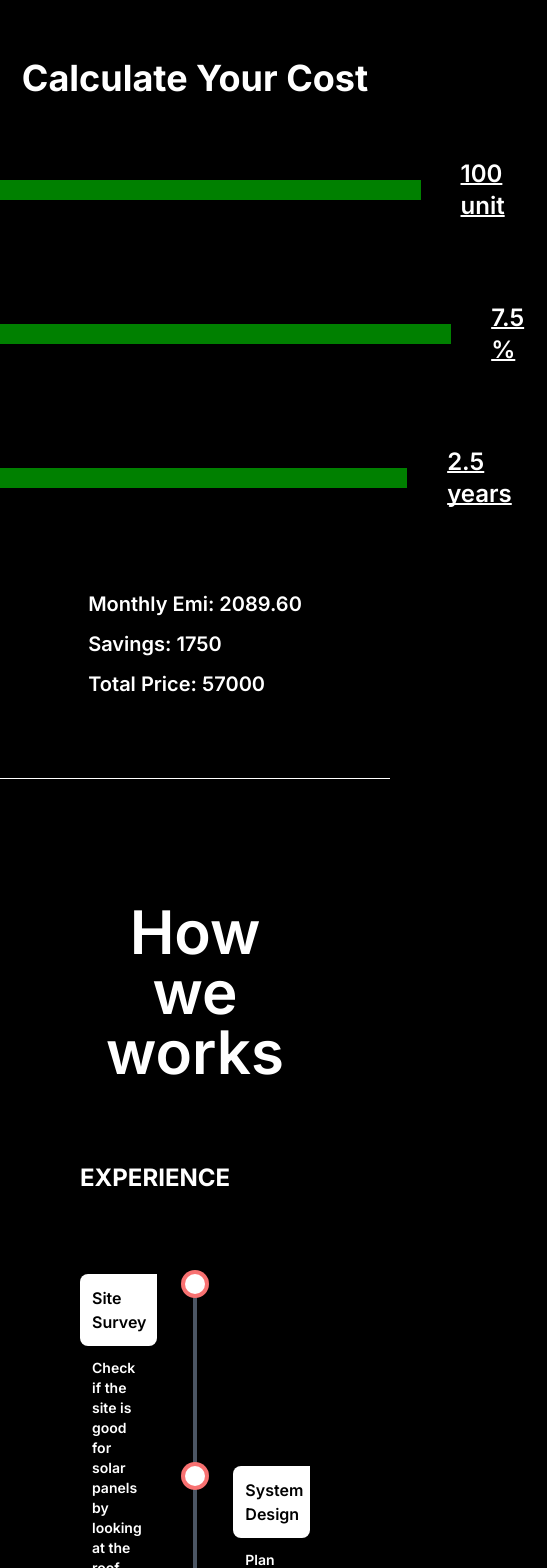
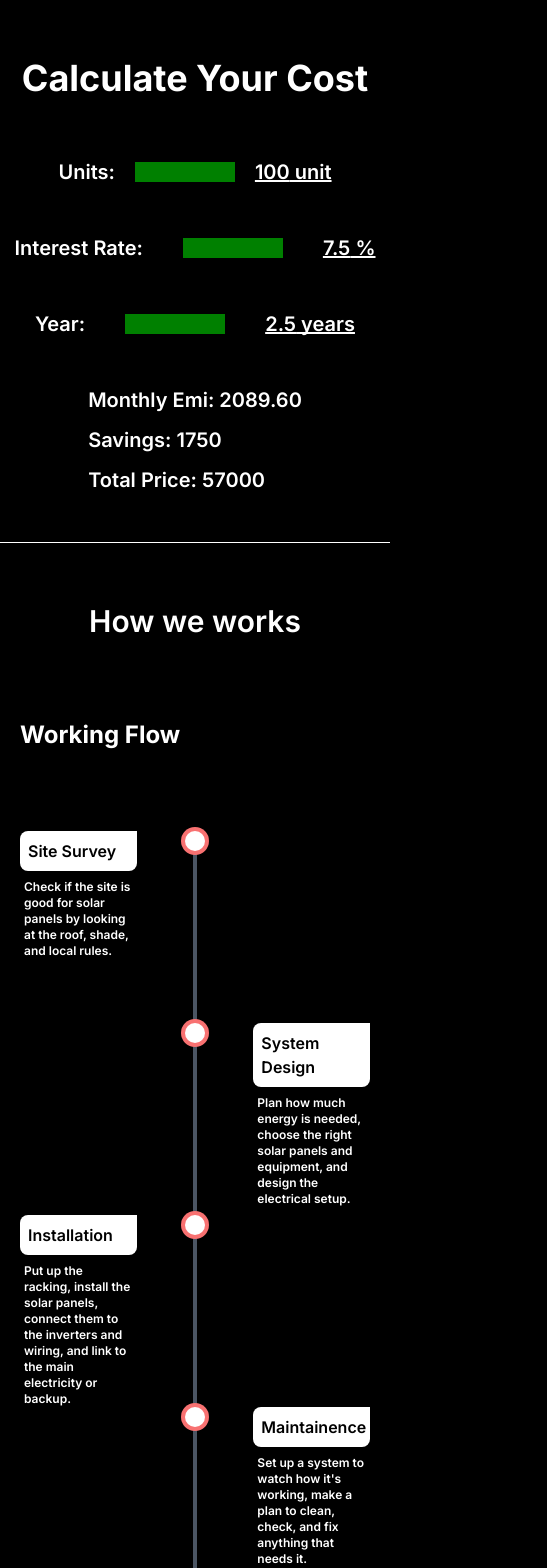
Before and after one commit to rounakraj03/solar-app-attempt-one, a Next.js app: page / in a window 390 px wide. Shown: the part 1560-3128 px from the top of the page, 547 px wide, since content can reach past the window. Built offline with nearby package versions, Linux system fonts and the light colour scheme.

Commit message:
happy client page

```diff
--- a/src/app/globals.css
+++ b/src/app/globals.css
@@ -28,3 +28,14 @@ body {
 .range-slider::-webkit-slider-runnable-track {
   background-color: green;
 }
+
+@media screen and (max-width: 786px) {
+  .range-slider {
+    -webkit-appearance: none;
+    width: 100px;
+    height: 10px;
+    background-color: #1addba;
+    border-radius: 50px;
+  }
+
+}
--- a/src/components/PriceCalculator.jsx
+++ b/src/components/PriceCalculator.jsx
@@ -87,8 +87,8 @@ const PriceCalculator = ({id}) => {
     return (
         <div className='w-screen h-screen px-5 md:px-20 flex flex-col items-center gap-10 mt-10 md:mt-0' id={id} >
             <h1 className='text-4xl md:text-6xl font-bold md:font-semibold '>Calculate Your Cost</h1>
-            <div className='h-[calc(100vh-70px)]  flex flex-col justify-start items-center gap-20 py-5'>
-                <div className="flex items-center justify-evenly gap-10" ref={unitOfEnergyRef}>
+            <div className='h-full  flex flex-col justify-start items-center gap-12 md:gap-20 py-5 overflow-x-hidden'>
+                <div className="flex items-center justify-evenly gap-5 md:gap-10" ref={unitOfEnergyRef}>
                     <h2 className="text-xl font-semibold">Units: </h2>
                     <input
                         onChange={(e) => updateEnergy(e)}
@@ -99,7 +99,7 @@ const PriceCalculator = ({id}) => {
                         step={50}
                         className="range-slider"
                     ></input>
-                    <h2 className="font-semibold text-2xl underline"
+                    <h2 className="font-semibold text-xl md:text-2xl underline"
                         style={{ textDecorationSkipInk: 'none', textDecorationThickness: '2px', textDecorationLine: 'underline' }}>
                         {unitOfEnergy} unit
                     </h2>
@@ -116,7 +116,7 @@ const PriceCalculator = ({id}) => {
                         step={0.25}
                         className="range-slider"
                     ></input>
-                    <h2 className="font-semibold text-2xl underline"
+                    <h2 className="font-semibold text-xl md:text-2xl underline"
                         style={{ textDecorationSkipInk: 'none', textDecorationThickness: '2px', textDecorationLine: 'underline' }}>
                         {interest} %
                     </h2>
@@ -133,7 +133,7 @@ const PriceCalculator = ({id}) => {
                         step={0.5}
                         className="range-slider"
                     ></input>
-                    <h2 className="font-semibold text-2xl underline"
+                    <h2 className="font-semibold text-xl md:text-2xl underline"
                         style={{ textDecorationSkipInk: 'none', textDecorationThickness: '2px', textDecorationLine: 'underline' }}>
                         {tenure} years
                     </h2>
--- a/src/components/SolarSteps.jsx
+++ b/src/components/SolarSteps.jsx
@@ -2,7 +2,7 @@
 import React, { useRef } from 'react'
 import { motion, useInView, useScroll } from 'framer-motion';
 
-const SolarSteps = ({id}) => {
+const SolarSteps = ({ id }) => {
 
     const experienceRef = useRef();
     const isExperienceInView = useInView(experienceRef);
@@ -34,8 +34,8 @@ const SolarSteps = ({id}) => {
 
 
     return (
-        <div className='w-screen h-[200vh] px-20 '>
-            <h1 className='text-6xl font-semibold max-w-[60vw] m-auto  mb-10 text-center' id={id}>
+        <div className='w-screen h-[200vh] px-5 md:px-20 mt-10'>
+            <h1 className='text-3xl md:text-6xl font-semibold max-w-[60vw] m-auto  mb-10 text-center' id={id}>
                 How we works
             </h1>
             <div className='md:px-10'>
@@ -46,7 +46,7 @@ const SolarSteps = ({id}) => {
                         initial={{ x: "-300px" }}
                         animate={isExperienceInView ? { x: 0 } : {}}
                         transition={{ delay: 0.5 }}
-                        className='font-bold text-2xl my-20' >EXPERIENCE</motion.h1>
+                        className='font-bold text-2xl my-20' >Working Flow</motion.h1>
                     {/* EXPEIRENCE LIST */}
                     <motion.div
                         // initial={{ x: "-300px" }}
@@ -60,9 +60,9 @@ const SolarSteps = ({id}) => {
                             {/* LEFT */}
                             <div className='w-1/3'>
                                 {/* JOB TITLE */}
-                                <div className='bg-white p-3 font-semibold rounded-b-lg rounded-s-lg'>Site Survey</div>
+                                <div className='bg-white p-2 md:p-3 font-semibold rounded-b-lg rounded-s-lg'>Site Survey</div>
                                 {/* JOB DATE */}
-                                <div className='p-3 text-white text-sm font-semibold'>{steps[0]['desc']}</div>
+                                <div className='p-1 pt-2 md:p-3 text-white text-xs md:text-sm font-semibold'>{steps[0]['desc']}</div>
                             </div>
                             {/* CENTER */}
                             <div className='w-1/6 flex justify-center'>
@@ -91,9 +91,9 @@ const SolarSteps = ({id}) => {
                             {/* RIGHT */}
                             <div className='w-1/3'>
                                 {/* JOB TITLE */}
-                                <div className='bg-white p-3 font-semibold rounded-b-lg rounded-s-lg'>System Design</div>
+                                <div className='bg-white p-2 md:p-3 font-semibold rounded-b-lg rounded-s-lg'>System Design</div>
                                 {/* JOB DATE */}
-                                <div className='p-3 text-white text-sm font-semibold'>{steps[1]["desc"]}</div>
+                                <div className='p-1 pt-2 md:p-3 text-white text-xs md:text-sm font-semibold'>{steps[1]["desc"]}</div>
                             </div>
                         </div>
 
@@ -102,9 +102,9 @@ const SolarSteps = ({id}) => {
                             {/* LEFT */}
                             <div className='w-1/3 '>
                                 {/* JOB TITLE */}
-                                <div className='bg-white p-3 font-semibold rounded-b-lg rounded-s-lg'>Installation</div>
+                                <div className='bg-white p-2 md:p-3 font-semibold rounded-b-lg rounded-s-lg'>Installation</div>
                                 {/* JOB DATE */}
-                                <div className='p-3 text-white text-sm font-semibold'>{steps[2]["desc"]}</div>
+                                <div className='p-1 pt-2 md:p-3 text-white text-xs md:text-sm font-semibold'>{steps[2]["desc"]}</div>
                             </div>
                             {/* CENTER */}
                             <div className='w-1/6flex justify-center '>
@@ -134,9 +134,9 @@ const SolarSteps = ({id}) => {
                             {/* RIGHT */}
                             <div className='w-1/3'>
                                 {/* JOB TITLE */}
-                                <div className='bg-white p-3 font-semibold rounded-b-lg rounded-s-lg'>Maintainence</div>
+                                <div className='bg-white p-2 md:p-3 font-semibold rounded-b-lg rounded-s-lg'>Maintainence</div>
                                 {/* JOB DATE */}
-                                <div className='p-3 text-white text-sm font-semibold'>{steps[3]["desc"]}</div>
+                                <div className='p-1 pt-2 md:p-3 text-white text-xs md:text-sm font-semibold'>{steps[3]["desc"]}</div>
                             </div>
                         </div>
 
```
Lines whose indentation alone changed are shown as unchanged.
